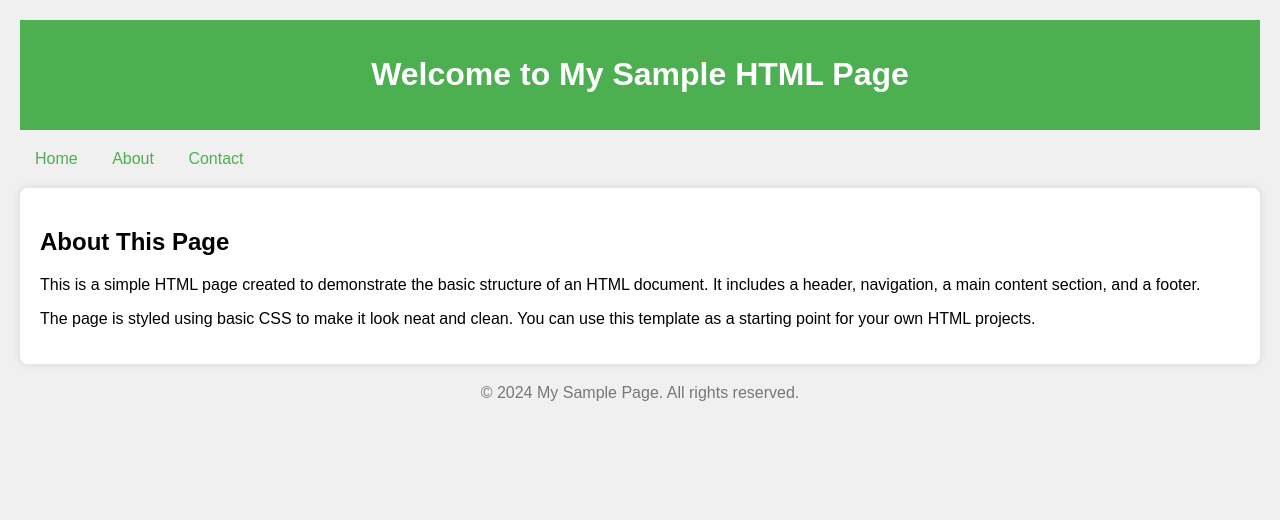
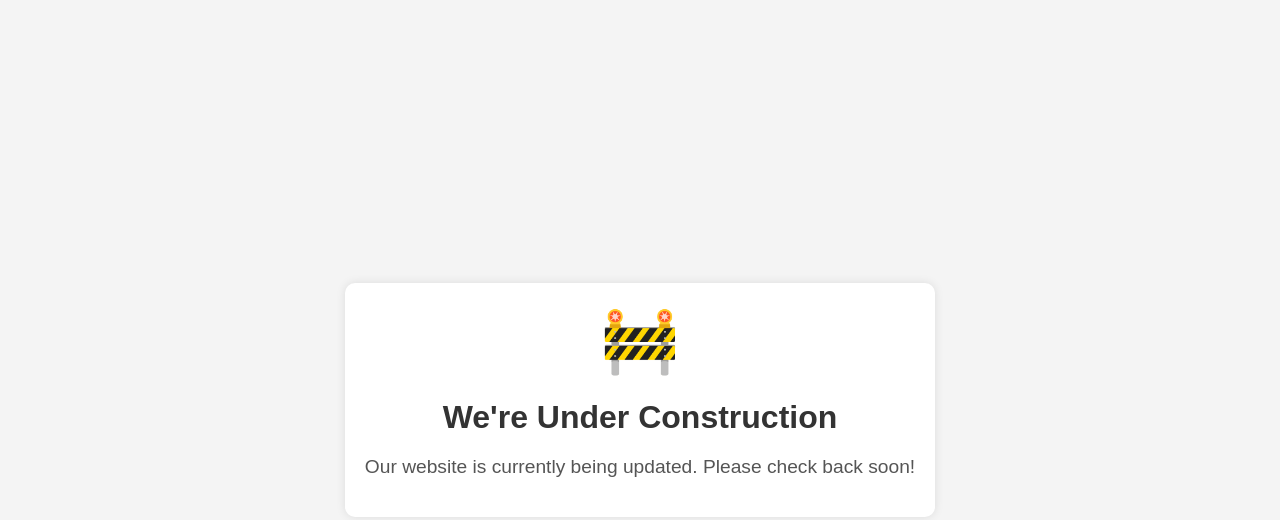
Before and after one commit to minchaej/msap, a plain HTML site: page index.html in a window 1280 px wide. Drawn offline with Linux system fonts and the light colour scheme.

Commit message:
temp page

```diff
--- a/index.html
+++ b/index.html
@@ -3,62 +3,47 @@
 <head>
     <meta charset="UTF-8">
     <meta name="viewport" content="width=device-width, initial-scale=1.0">
-    <title>Sample HTML Page</title>
+    <title>Under Construction</title>
     <style>
         body {
+            display: flex;
+            justify-content: center;
+            align-items: center;
+            height: 100vh;
+            margin: 0;
             font-family: Arial, sans-serif;
-            margin: 0;
+            background-color: #f4f4f4;
+        }
+        .construction-container {
+            text-align: center;
             padding: 20px;
-            background-color: #f0f0f0;
-        }
-        header {
-            background-color: #4CAF50;
-            color: white;
-            padding: 15px;
-            text-align: center;
-        }
-        nav {
-            margin: 20px 0;
-        }
-        nav a {
-            margin: 0 15px;
-            text-decoration: none;
-            color: #4CAF50;
-        }
-        section {
-            background-color: white;
-            padding: 20px;
-            border-radius: 8px;
+            background-color: #fff;
+            border-radius: 10px;
             box-shadow: 0 0 10px rgba(0, 0, 0, 0.1);
         }
-        footer {
-            margin-top: 20px;
-            text-align: center;
-            color: #777;
+        h1 {
+            color: #333;
+            font-size: 2em;
+            margin-bottom: 20px;
+        }
+        p {
+            color: #555;
+            font-size: 1.2em;
+        }
+        .construction-icon {
+            font-size: 4em;
+            color: #ffa500;
+            margin-bottom: 20px;
         }
     </style>
 </head>
 <body>
 
-    <header>
-        <h1>Welcome to My Sample HTML Page</h1>
-    </header>
-
-    <nav>
-        <a href="#home">Home</a>
-        <a href="#about">About</a>
-        <a href="#contact">Contact</a>
-    </nav>
-
-    <section>
-        <h2>About This Page</h2>
-        <p>This is a simple HTML page created to demonstrate the basic structure of an HTML document. It includes a header, navigation, a main content section, and a footer.</p>
-        <p>The page is styled using basic CSS to make it look neat and clean. You can use this template as a starting point for your own HTML projects.</p>
-    </section>
-
-    <footer>
-        <p>&copy; 2024 My Sample Page. All rights reserved.</p>
-    </footer>
+    <div class="construction-container">
+        <div class="construction-icon">&#x1F6A7;</div>
+        <h1>We're Under Construction</h1>
+        <p>Our website is currently being updated. Please check back soon!</p>
+    </div>
 
 </body>
 </html>
```
